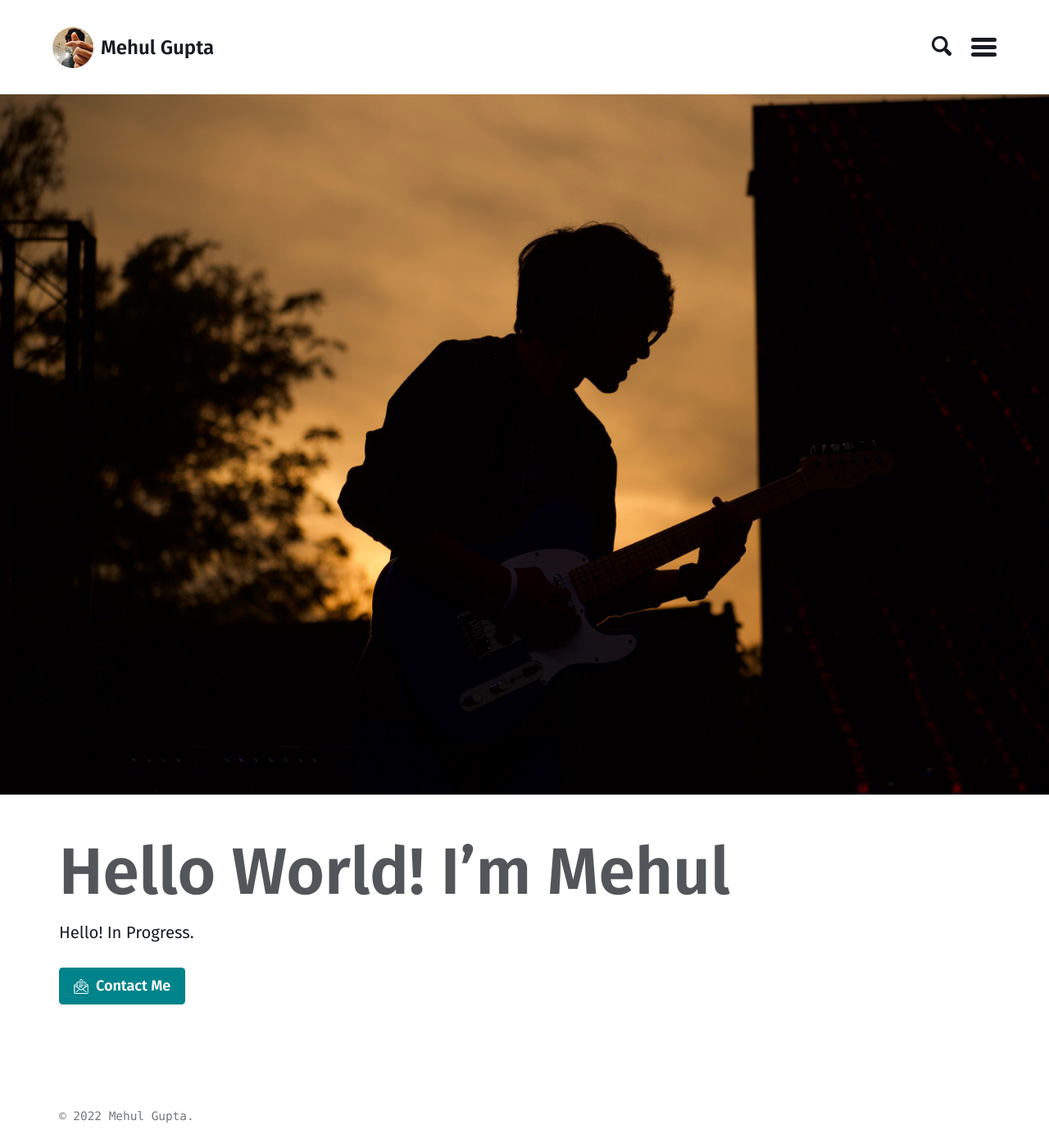
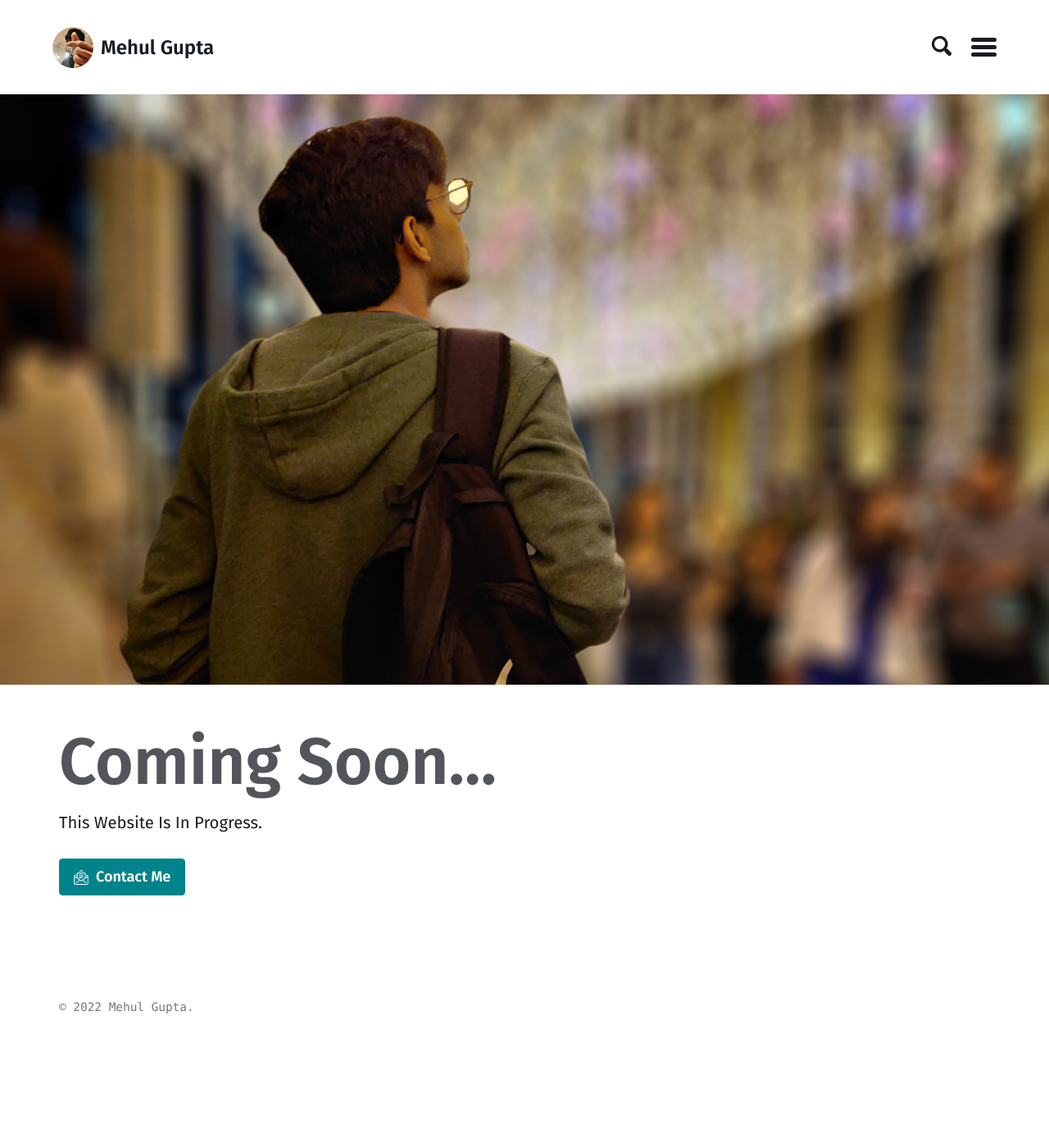
Before and after one commit to mehulg25/mehulg25.github.io, a Jekyll site: the page built from index.html, in a window 1280 px wide. Shown: the whole page at 82% size. Built offline with Jekyll 4.4.1, drawn with Linux system fonts in a browser that asks for light colours; the list of posts is cut into pages by our own code; after the commit the page ends 1267 px from its top, so only the background shows below that.

Commit message:
Update index
Added Banner.

```diff
--- a/index.html
+++ b/index.html
@@ -1,9 +1,9 @@
 ---
 layout: home
-alt_title: "Hello World! I'm [Mehul](/about)"
-image: /assets/images/gargi.JPG
+alt_title: "Coming Soon..."
+image: /assets/images/aesthetics_1600x900.png
 introduction: |
-  Hello! In Progress.
+ This Website Is In Progress.
 actions:
   - label: "Contact Me"
     icon: email
```
Also changed, not shown: assets/images/aesthetics_1600x900.png (added).
